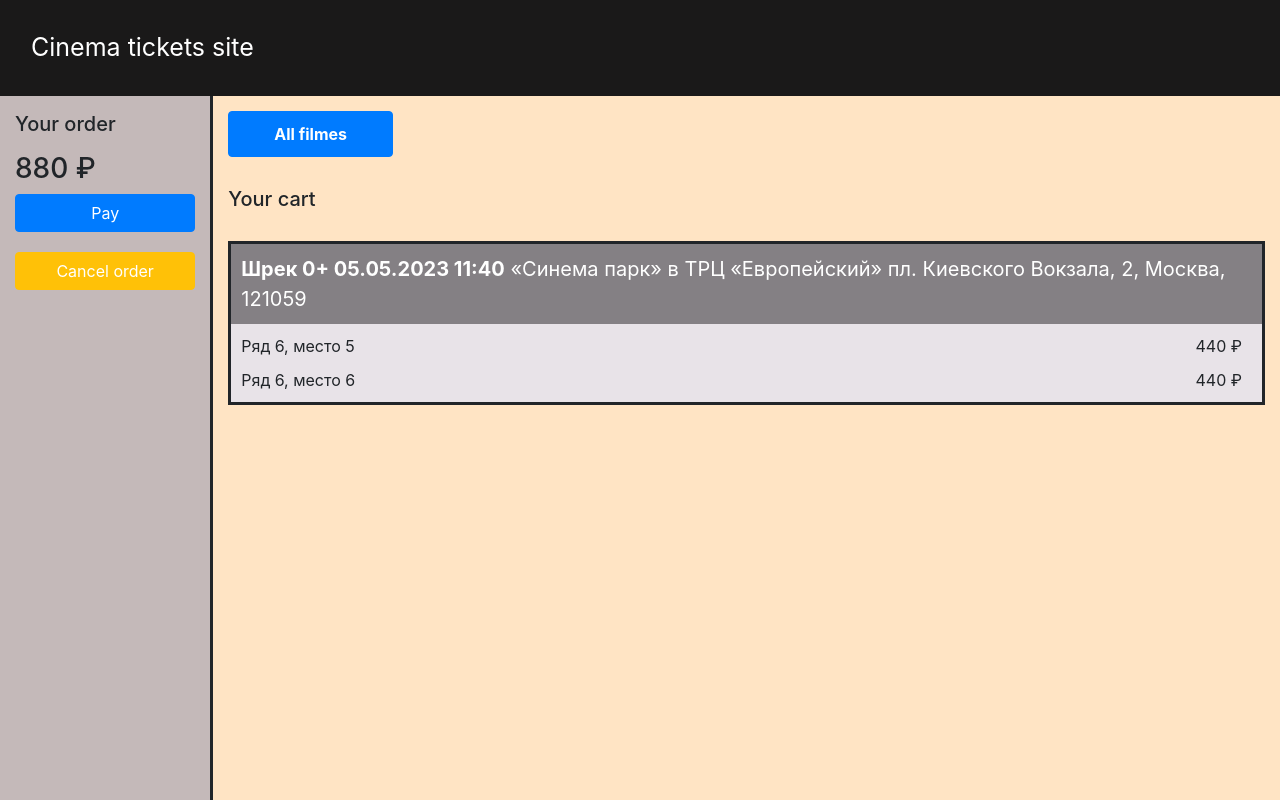
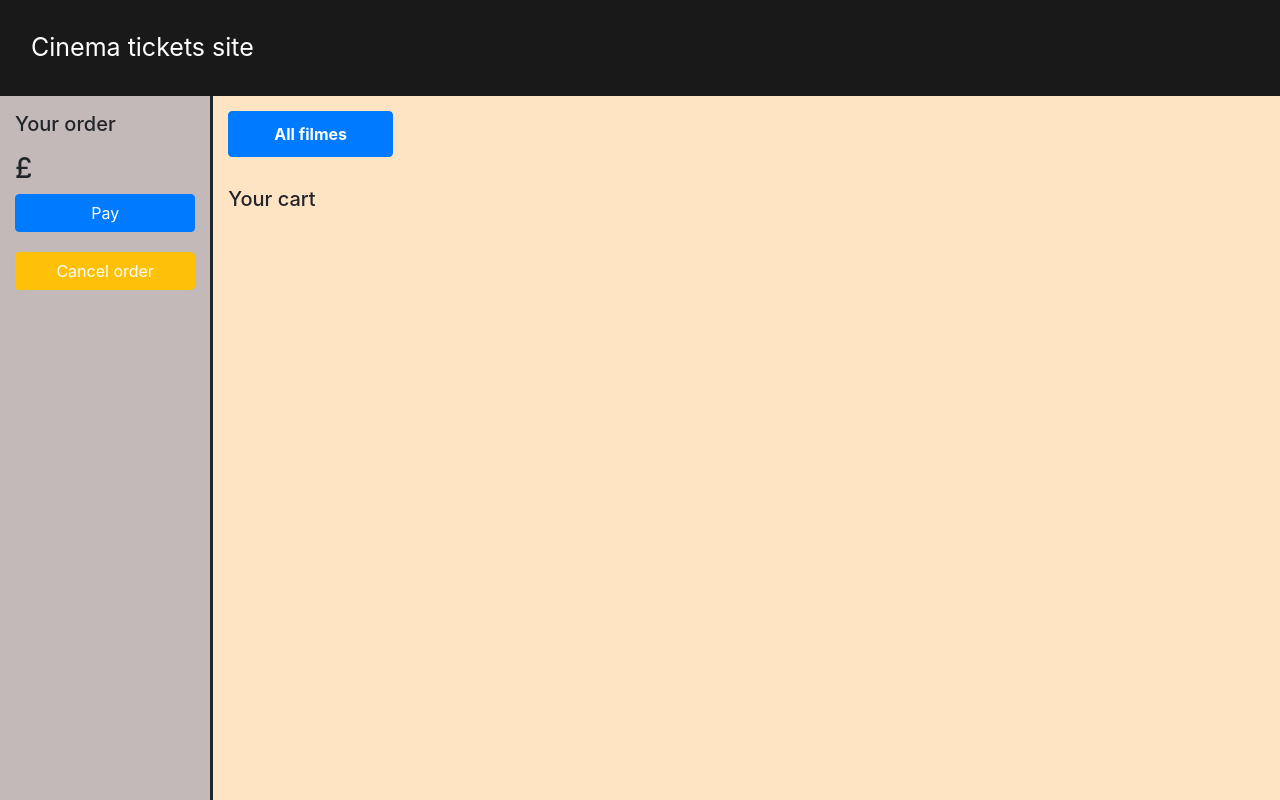
Before and after one commit to IlyaKyazimov/cinema_tickets, an Angular app in the folder front-end/: page /cart in a window 1280 px wide. Shown: the top 800 px of the page. Built offline with nearby package versions, Linux system fonts and the light colour scheme.

Commit message:
create html template for cart

```diff
--- a/front-end/src/app/cart/cart.component.html
+++ b/front-end/src/app/cart/cart.component.html
@@ -15,11 +15,11 @@
             <!-- ASIDE -->
             <aside class="col-12 col-lg-2 col-xl-2 sum">
                 <h5>Your order</h5>
-                <h3>880 ₽</h3>
+                <h3>{{ totalSum }} £</h3>
 
                 <div class="row order-btns text-center">
                     <div class="col-6 col-lg-12"><button class="btn btn-primary pay-btn">Pay</button></div>
-                    <div class="col-6 col-lg-12"><button class="btn btn-warning cancel-btn">Cancel order</button></div>
+                    <div class="col-6 col-lg-12"><button class="btn btn-warning cancel-btn" (click)="cancelOrder()">Cancel order</button></div>
                 </div>
             </aside>
             <!-- MAIN -->
@@ -27,20 +27,16 @@
                 <a href="/films" class="btn btn-primary navbar-btn all-films-btn">All filmes</a>
                 <h5>Your cart</h5>
 
-                <div class="order">
-                    <div class="order-seance-info"><b>Шрек 0+ 05.05.2023 11:40</b> «Синема парк» в ТРЦ «Европейский» пл.
-                        Киевского Вокзала, 2, Москва, 121059</div>
+                <div class="order" *ngFor="let order of orders">
+                    <div class="order-seance-info"><b>{{ order.seance.movie.name }} {{ order.seance.movie.ageRating }} {{ order.seance.date }} {{ formatSeanceTime(order.seance.time) }}</b> «{{ order.seance.cinema.name }}» at {{ order.seance.cinema.address }}</div>
                     <div class="tickets">
-                        <div class="ticket">
-                            <div class="ticket-place">Ряд 6, место 5</div>
-                            <div class="ticket-price">440 ₽</div>
-                        </div>
-                        <div class="ticket">
-                            <div class="ticket-place">Ряд 6, место 6</div>
-                            <div class="ticket-price">440 ₽</div>
+                        <div class="ticket" *ngFor="let sale of order.sales">
+                            <div class="ticket-place">Line {{ sale.ticket.line }}, seat {{ sale.ticket.number }}</div>
+                            <div class="ticket-price">{{ sale.price }} £</div>
                         </div>
                     </div>
                 </div>
+
             </div>
         </div>
     </div>
```
